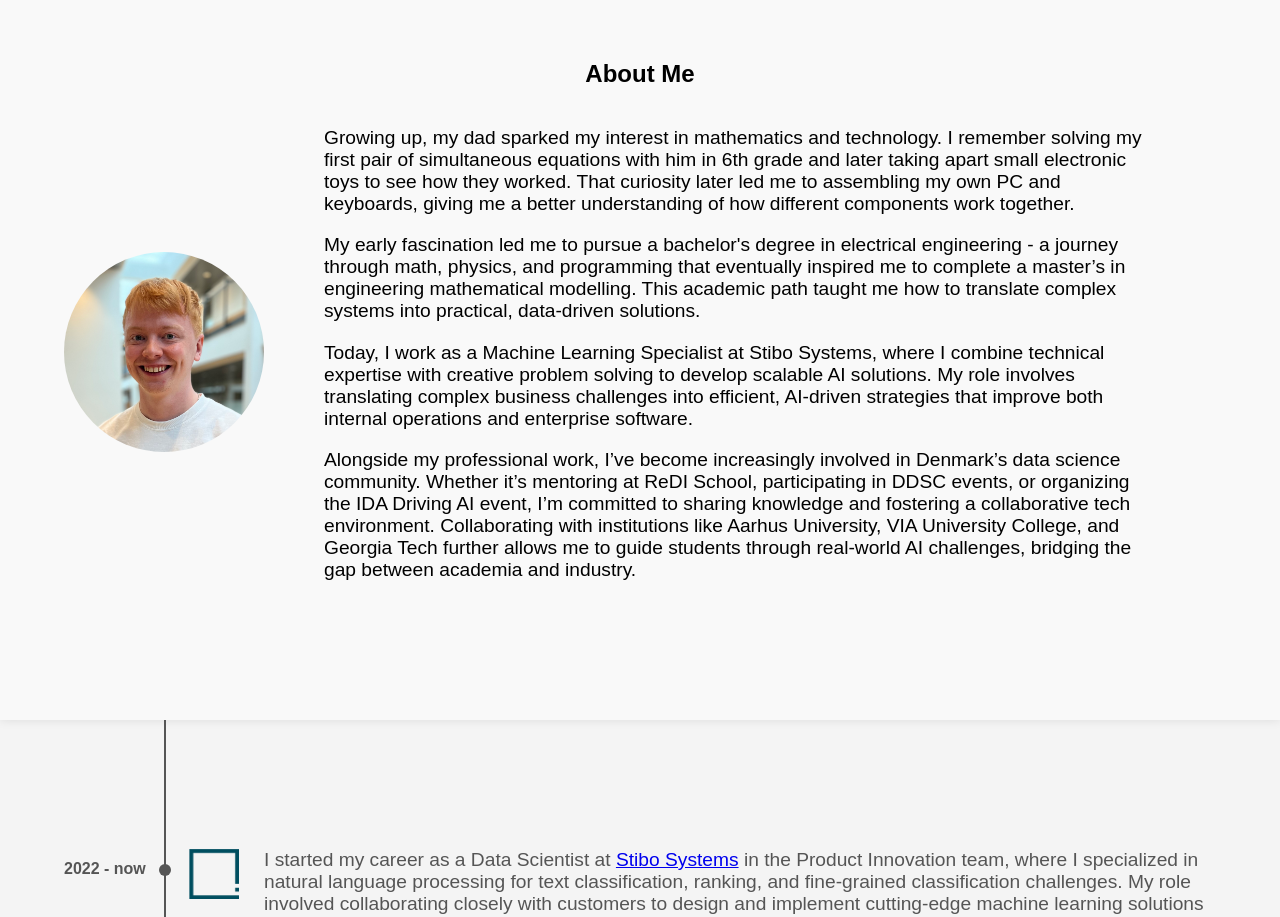
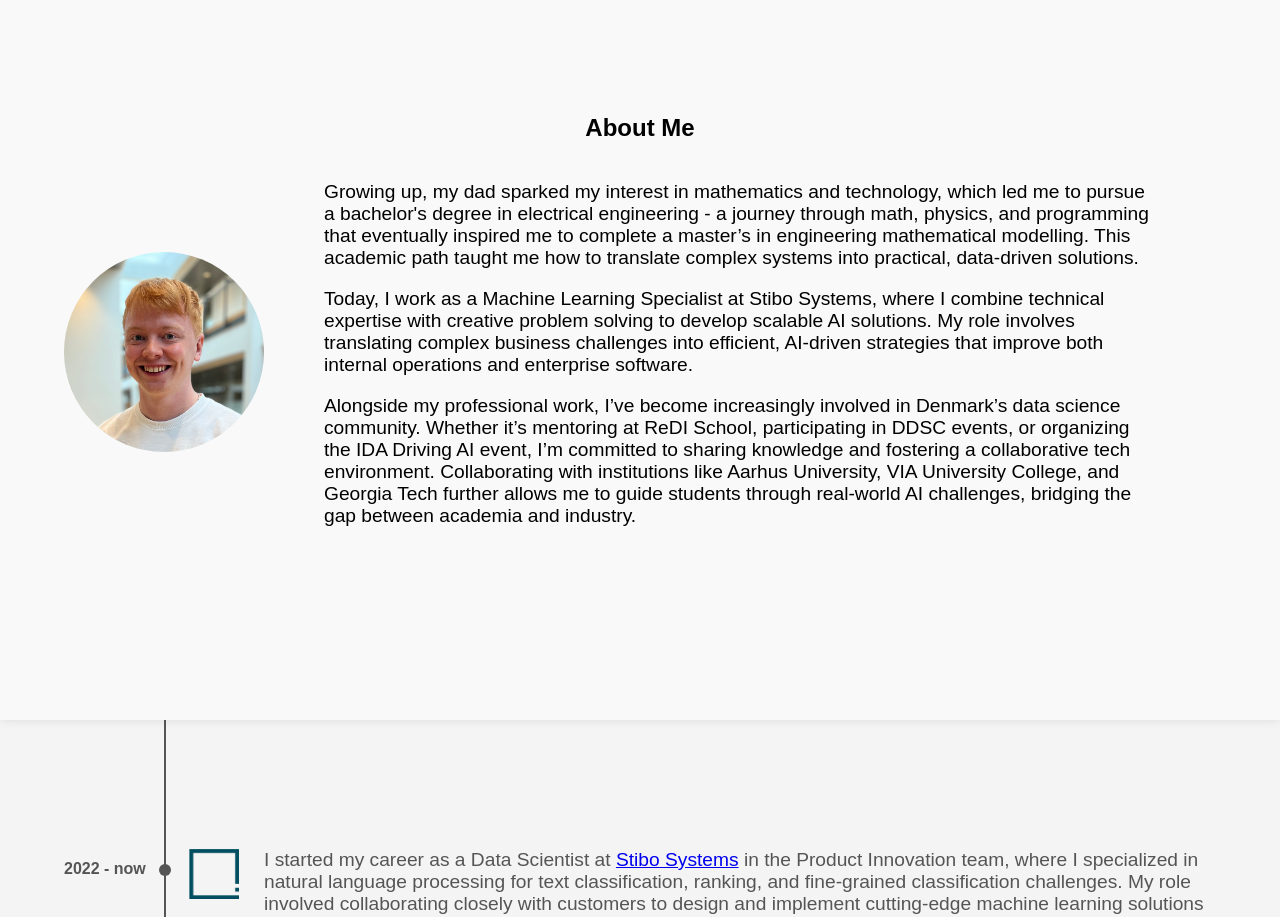
Before and after one commit to simonamtoft/cv-website, a React (Create React App) app: page / in a window 1280 px wide. Shown: the part 880-1797 px from the top of the page. Built offline with nearby package versions, Linux system fonts and the light colour scheme.

Commit message:
update about

```diff
--- a/src/components/About.js
+++ b/src/components/About.js
@@ -14,15 +14,10 @@ const About = () => {
         </div>
         <div className='about-text'>
           <p>
-            Growing up, my dad sparked my interest in mathematics and technology. I remember solving my first pair of
-            simultaneous equations with him in 6th grade and later taking apart small electronic toys to see how they
-            worked. That curiosity later led me to assembling my own PC and keyboards, giving me a better understanding
-            of how different components work together.
-          </p>
-          <p>
-            My early fascination led me to pursue a bachelor's degree in electrical engineering - a journey through math,
-            physics, and programming that eventually inspired me to complete a master’s in engineering mathematical
-            modelling. This academic path taught me how to translate complex systems into practical, data-driven solutions.
+            Growing up, my dad sparked my interest in mathematics and technology, which led me to pursue a bachelor's
+            degree in electrical engineering - a journey through math, physics, and programming that eventually inspired
+            me to complete a master’s in engineering mathematical modelling. This academic path taught me how to
+            translate complex systems into practical, data-driven solutions.
           </p>
           <p>
             Today, I work as a Machine Learning Specialist at Stibo Systems, where I combine technical expertise with
```
